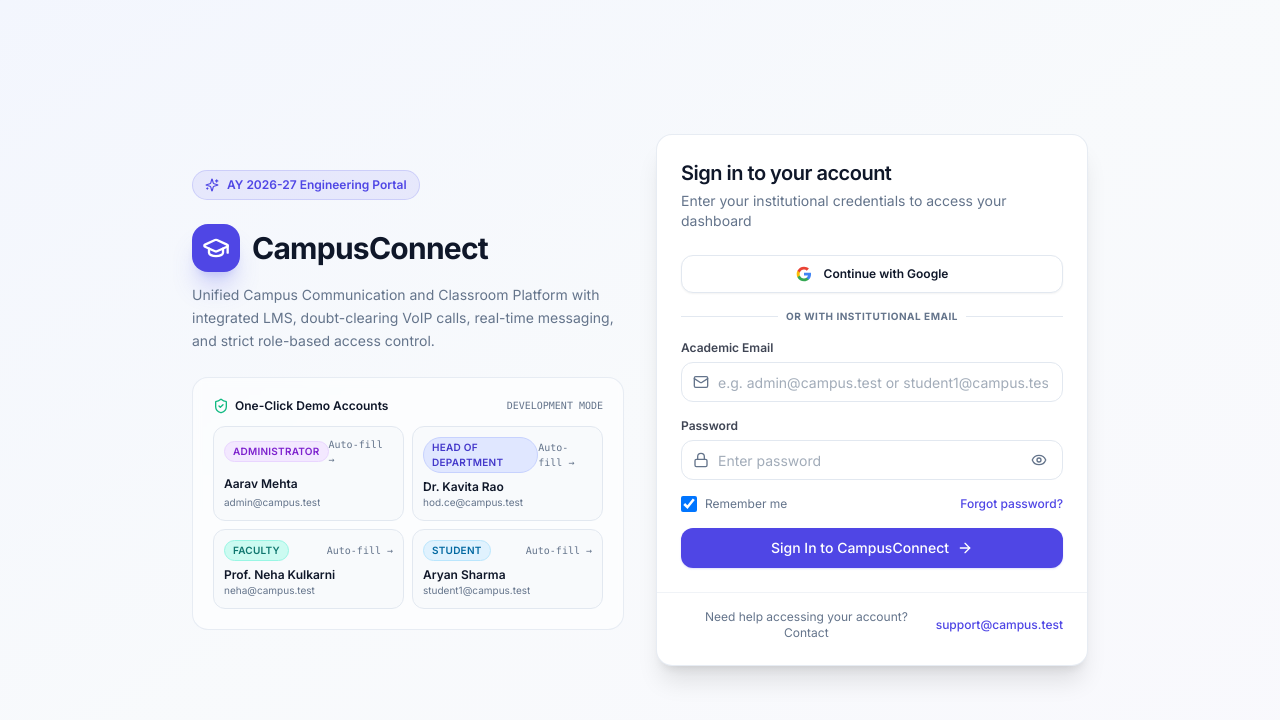
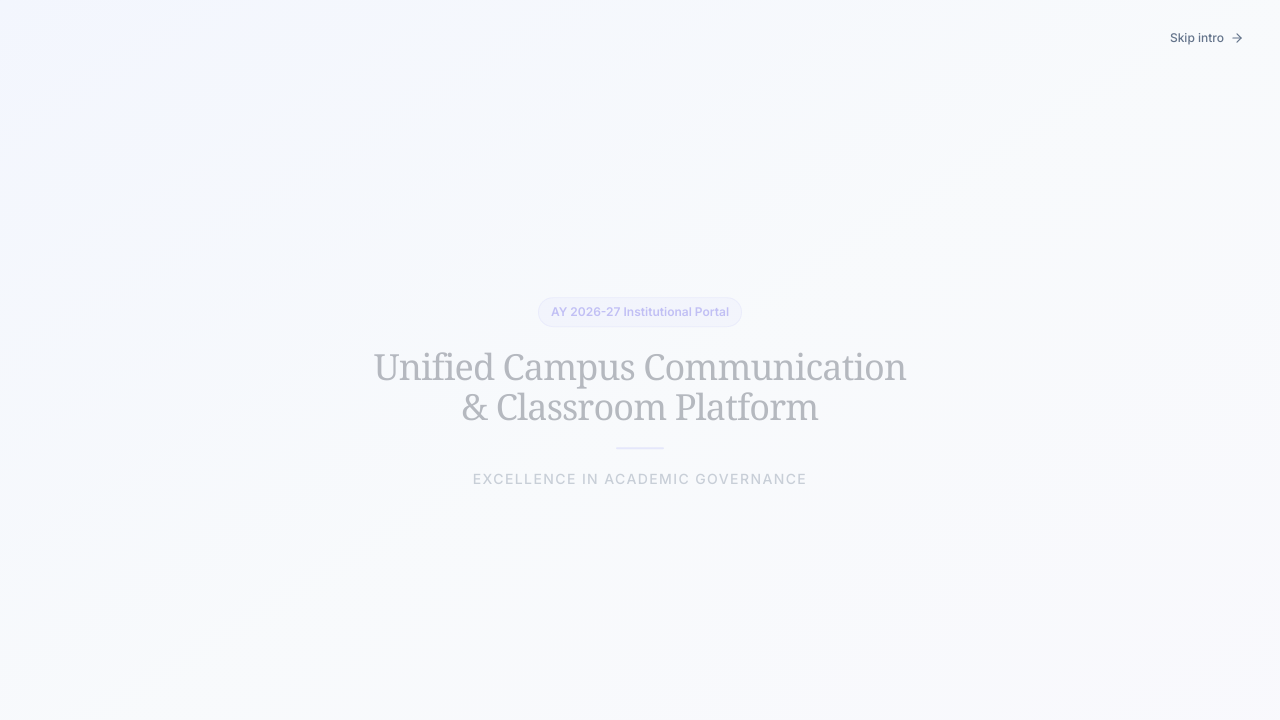
Before and after one commit to nishida09datkar/campusconnect, a React (Vite) app: page / in a window 1280 px wide. Before the commit this address led to /login. Shown: the top 720 px of the page. Built offline with nearby package versions, Linux system fonts and the light colour scheme; no server answers.

Commit message:
feat(auth): add one-time splash intro sequence with framer-motion

```diff
--- a/package.json
+++ b/package.json
@@ -19,6 +19,7 @@
     "clsx": "^2.1.1",
     "date-fns": "^3.6.0",
     "dompurify": "^3.1.6",
+    "framer-motion": "^14.1.0",
     "lucide-react": "^0.441.0",
     "react": "^18.3.1",
     "react-dom": "^18.3.1",
--- /dev/null
+++ b/src/pages/SplashPage.tsx
@@ -0,0 +1,119 @@
+import React, { useState, useEffect } from 'react';
+import { useNavigate } from 'react-router-dom';
+import { motion, AnimatePresence } from 'framer-motion';
+import { GraduationCap, ArrowRight } from 'lucide-react';
+
+export const SPLASH_SESSION_KEY = 'campusconnect_splash_shown';
+
+export const SplashPage: React.FC = () => {
+  const navigate = useNavigate();
+  const [phase, setPhase] = useState<1 | 2>(1);
+
+  useEffect(() => {
+    // Respect prefers-reduced-motion: skip animation immediately
+    if (typeof window !== 'undefined' && window.matchMedia('(prefers-reduced-motion: reduce)').matches) {
+      sessionStorage.setItem(SPLASH_SESSION_KEY, 'true');
+      navigate('/login', { replace: true });
+      return;
+    }
+
+    // Phase 1 lasts ~5s, then crossfades into Phase 2
+    const phaseTimer = setTimeout(() => {
+      setPhase(2);
+    }, 5000);
+
+    // Phase 2 lasts ~5s (total 10s), then navigates to /login
+    const finishTimer = setTimeout(() => {
+      sessionStorage.setItem(SPLASH_SESSION_KEY, 'true');
+      navigate('/login', { replace: true });
+    }, 10000);
+
+    return () => {
+      clearTimeout(phaseTimer);
+      clearTimeout(finishTimer);
+    };
+  }, [navigate]);
+
+  const handleSkip = () => {
+    sessionStorage.setItem(SPLASH_SESSION_KEY, 'true');
+    navigate('/login', { replace: true });
+  };
+
+  return (
+    <div className="relative min-h-screen w-full flex flex-col justify-center items-center p-6 bg-gradient-to-br from-indigo-50/50 via-background to-purple-50/30 dark:from-background dark:via-background dark:to-muted/20 select-none overflow-hidden">
+      {/* Subtle skip option for accessibility and quick access */}
+      <button
+        type="button"
+        onClick={handleSkip}
+        className="absolute top-6 right-6 inline-flex items-center gap-1.5 px-3 py-1.5 rounded-full text-xs font-medium text-muted-foreground hover:text-foreground hover:bg-muted/60 transition-colors"
+      >
+        <span>Skip intro</span>
+        <ArrowRight className="w-3.5 h-3.5" />
+      </button>
+
+      <div className="w-full max-w-xl flex flex-col items-center justify-center min-h-[280px]">
+        <AnimatePresence mode="wait">
+          {phase === 1 ? (
+            <motion.div
+              key="phase-1"
+              initial={{ opacity: 0, y: 10 }}
+              animate={{ opacity: 1, y: 0 }}
+              exit={{ opacity: 0, y: -10 }}
+              transition={{ duration: 1.2, ease: [0.25, 0.1, 0.25, 1.0] }}
+              className="flex flex-col items-center text-center space-y-5 px-4"
+            >
+              <div className="inline-flex items-center gap-2 px-3 py-1.5 rounded-full bg-primary-500/10 border border-primary-500/20 text-xs font-semibold text-primary-600 dark:text-primary-400">
+                <span>AY 2026-27 Institutional Portal</span>
+              </div>
+
+              <h1 className="text-2xl sm:text-3xl md:text-4xl font-serif tracking-tight text-foreground/90 leading-snug">
+                Unified Campus Communication &amp; Classroom Platform
+              </h1>
+
+              <div className="w-12 h-0.5 bg-primary-500/40 rounded-full" />
+
+              <p className="text-xs sm:text-sm uppercase tracking-widest text-muted-foreground font-medium">
+                Excellence in Academic Governance
+              </p>
+            </motion.div>
+          ) : (
+            <motion.div
+              key="phase-2"
+              initial={{ opacity: 0, scale: 0.94 }}
+              animate={{ opacity: 1, scale: 1 }}
+              exit={{ opacity: 0, scale: 1.02 }}
+              transition={{ duration: 1.2, ease: [0.25, 0.1, 0.25, 1.0] }}
+              className="flex flex-col items-center text-center space-y-4 px-4"
+            >
+              {/* Logo Badge matching LoginPage.tsx */}
+              <div className="w-16 h-16 rounded-2xl bg-primary-600 flex items-center justify-center text-white shadow-2xl shadow-primary-500/30">
+                <GraduationCap className="w-9 h-9" />
+              </div>
+
+              <div className="space-y-1.5">
+                <h2 className="text-3xl sm:text-4xl font-extrabold tracking-tight text-foreground">
+                  CampusConnect
+                </h2>
+                <p className="text-xs sm:text-sm text-muted-foreground font-medium">
+                  Academic Portal &bull; Enterprise Campus Network
+                </p>
+              </div>
+
+              {/* Understated progress indicator */}
+              <div className="w-24 h-1 bg-muted rounded-full overflow-hidden mt-4">
+                <motion.div
+                  initial={{ width: '0%' }}
+                  animate={{ width: '100%' }}
+                  transition={{ duration: 4.8, ease: 'linear' }}
+                  className="h-full bg-primary-600 rounded-full"
+                />
+              </div>
+            </motion.div>
+          )}
+        </AnimatePresence>
+      </div>
+    </div>
+  );
+};
+
+export default SplashPage;
--- a/src/routes/AppRoutes.tsx
+++ b/src/routes/AppRoutes.tsx
@@ -65,12 +65,31 @@
 const ProfilePage = lazy(() => import('@/pages/shared/ProfilePage'));
 const ForbiddenPage = lazy(() => import('@/pages/shared/ForbiddenPage'));
 const NotFoundPage = lazy(() => import('@/pages/shared/NotFoundPage'));
+const SplashPage = lazy(() => import('@/pages/SplashPage'));
 
-// Root redirector based on auth state
+// Root redirector based on auth state and splash display history
 const RootRedirector: React.FC = () => {
   const user = useAppSelector(selectCurrentUser);
-  if (!user) return <Navigate to="/login" replace />;
-  return <Navigate to={getRoleHomeRoute(user.role)} replace />;
+
+  // Authenticated users bypass splash entirely and go straight to their dashboard
+  if (user) {
+    return <Navigate to={getRoleHomeRoute(user.role)} replace />;
+  }
+
+  // Check if splash has already played during this browser session or if reduced motion is set
+  const isSplashShown =
+    typeof window !== 'undefined' &&
+    sessionStorage.getItem('campusconnect_splash_shown') === 'true';
+
+  const prefersReducedMotion =
+    typeof window !== 'undefined' &&
+    window.matchMedia?.('(prefers-reduced-motion: reduce)').matches;
+
+  if (isSplashShown || prefersReducedMotion) {
+    return <Navigate to="/login" replace />;
+  }
+
+  return <SplashPage />;
 };
 
 export const AppRoutes: React.FC = () => {
```
Also changed, not shown: 1 other file (tests, documents, lock files or other folders).
